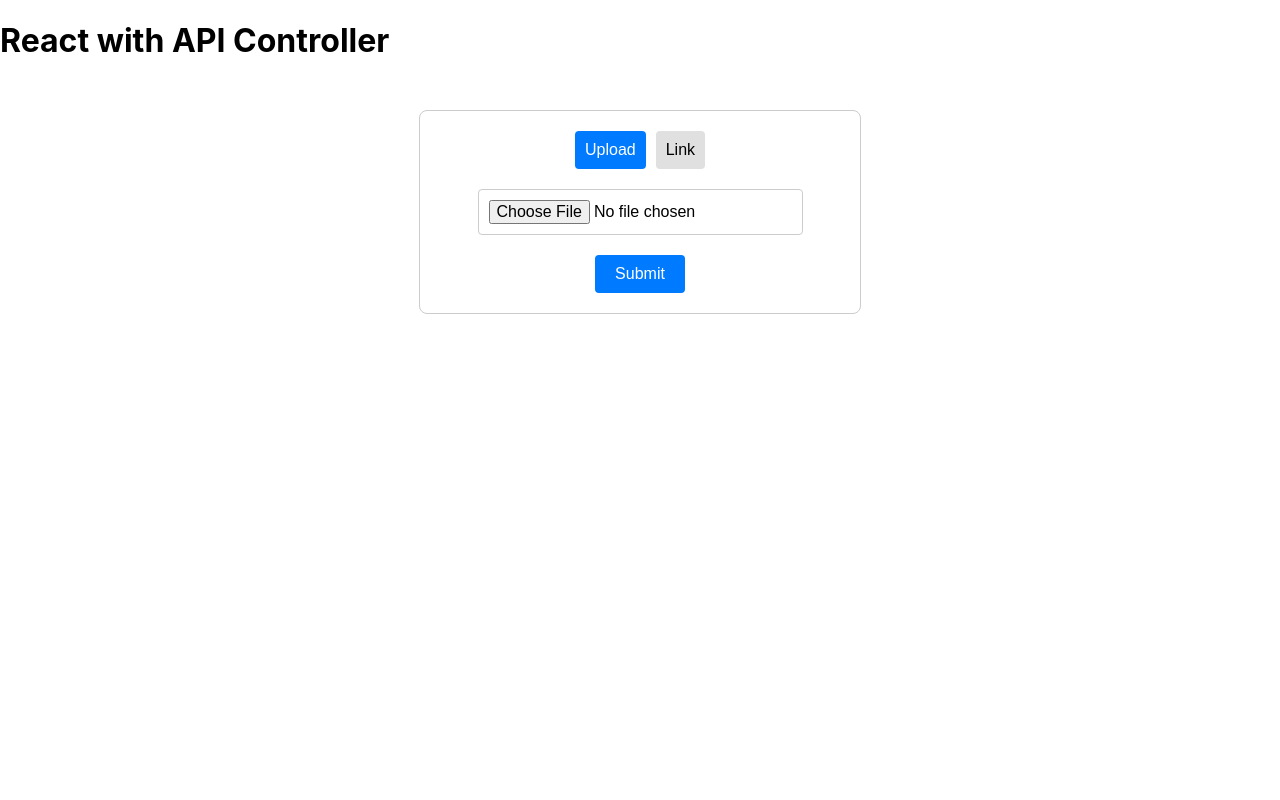
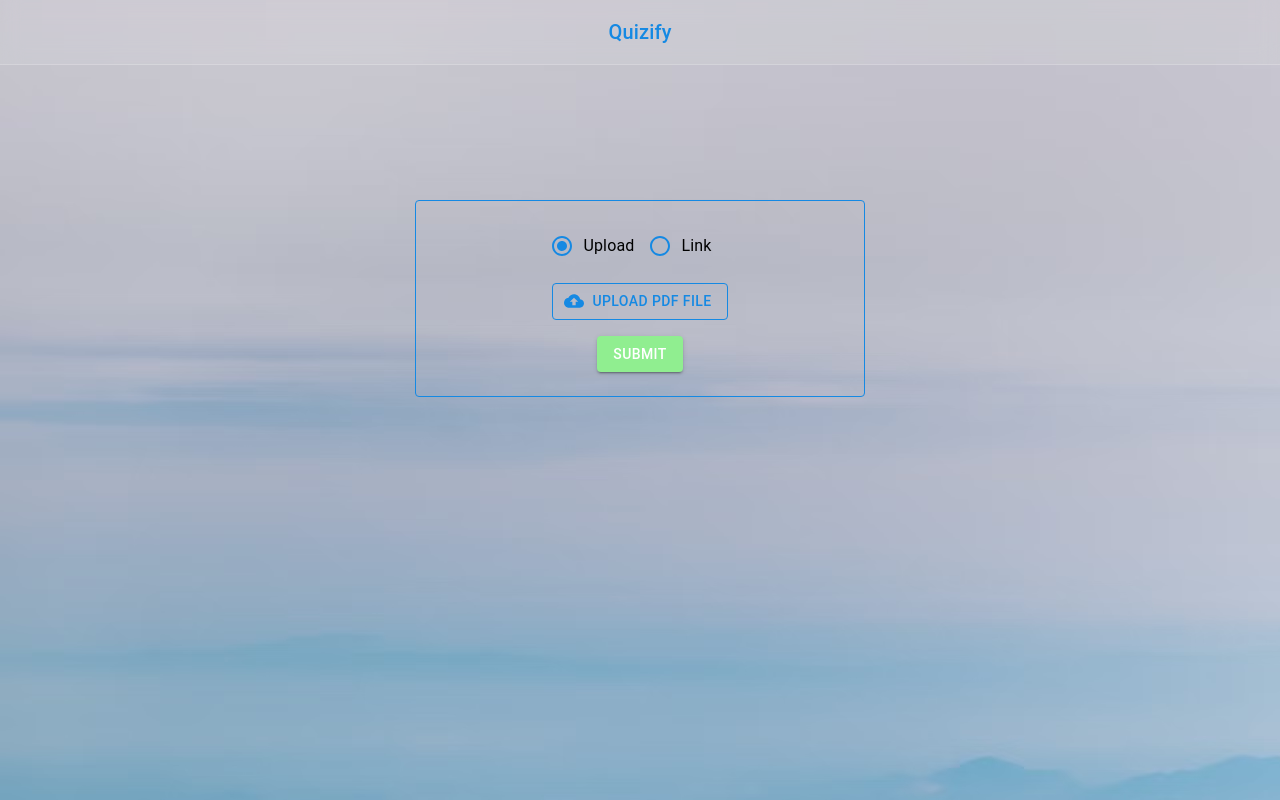
Before and after one commit to MatanelM/DynamicQuestions, a React (Create React App) app: page / in a window 1280 px wide. Built offline with nearby package versions, Linux system fonts and the light colour scheme.

Commit message:
added MUI

```diff
--- a/src/App.css
+++ b/src/App.css
@@ -1,5 +1,11 @@
 .App {
   text-align: center;
+}
+
+body{
+  padding-top: 150px;
+  background-color: #F0F8FF;
+  background-image: url('background.jpeg');
 }
 
 .App-logo {
--- a/src/App.js
+++ b/src/App.js
@@ -15,10 +15,11 @@ import {
     Grid
 } from '@mui/material';
 import { Favorite, FavoriteBorder } from '@mui/icons-material';
+import TopBar from "./components/StyledAppBar";
 const theme = createTheme({
   palette: {
       primary: {
-          main: '#007f66', // Darker green color
+          main: '#1589e3', // light green color
       },
       background: {
           default: '#f8fafc', // Light gray background
@@ -27,13 +28,9 @@ const theme = createTheme({
 });
 
 const App = () => {
-  const [data, setData] = useState(null);
   const [questions, setQuestions] = useState([]);
   const [loading, setLoading] = useState(false);
   const [loadingTime, setLoadingTime] = useState(0);
-  const [option, setOption] = useState("upload");
-  const [file, setFile] = useState(null);
-  const [link, setLink] = useState("");
   const [currentQuestionIndex, setCurrentQuestionIndex] = useState(0);
   const [hearts, setHearts] = useState(3);
   const [score, setScore] = useState(0);
@@ -46,13 +43,14 @@ const App = () => {
   }, []);
 
   const handleSubmit = async (file, option, link) => {
+    restartGame();
     try {
       const formData = new FormData();
       console.log(file, option, link)
       setLoading(true);
       if (option === "upload" && file) {
-        formData.append("file", file); // Add the file
-        const response = await axios.post("https://www.landa.wiki/questions/pdf_file", formData, {
+        formData.append("file", file);
+        const response = await axios.post("https://landa.wiki/questions/pdf_file", formData, {
             headers: {
               "Content-Type": "multipart/form-data",
             },
@@ -61,7 +59,7 @@ const App = () => {
         console.log("Response:", response.data);
         setQuestions(response.data.hobbies)
       } else if (option === "link" && link) {
-        const response = await axios.post("https://www.landa.wiki/questions/pdf_link", {"link": link}, {
+        const response = await axios.post("https://landa.wiki/questions/pdf_link", {"link": link}, {
             headers: {
               "Content-Type": "application/json",
             },
@@ -71,19 +69,20 @@ const App = () => {
         setQuestions(response.data.hobbies);
       }
       setLoading(false);
-      // Send the request
-    //   const response = await axios.post("http://127.0.0.1:5000/upload", formData, {
-    //     headers: {
-    //       "Content-Type": "multipart/form-data",
-    //     },
-    //   });
-
 
     } catch (error) {
       console.error("Error uploading:", error);
     }
   };
-
+  const restartGame = () => {
+    setQuestions([]);
+    setGameOver(false);
+    setCurrentQuestionIndex(0);
+    setHearts(3);
+    setScore(0);
+    setShowCorrectAnswer(false);
+    setSelectedAnswer(null);
+  }
   const handleAnswerClick = (answer) => {
       setSelectedAnswer(answer);
       setShowCorrectAnswer(true);
@@ -116,7 +115,7 @@ const App = () => {
 
   return (
     <div>
-      <h1>React with API Controller</h1>
+      <TopBar title="Quizify"></TopBar>
       <InputContainer handleSubmit={handleSubmit}></InputContainer>
       { loading? <Loading></Loading> : null}
 
@@ -129,8 +128,9 @@ const App = () => {
     display: 'flex',
     flexDirection: 'column',
     alignItems: 'center',
-    justifyContent: 'center',
+    justifyContent: 'start',
     minHeight: '100vh',
+    marginTop: '20px',
     padding: 2
   }}
 >
@@ -149,9 +149,9 @@ const App = () => {
       </Box>
        {gameOver ? (
          <Box>
-             <Typography variant="h4" align="center" gutterBottom>Game Over</Typography>
+             <Typography variant="h4" align="center" gutterBottom>Well Done!</Typography>
              <Typography align="center" gutterBottom>Your final score is {score}</Typography>
-             <Button variant="outlined" onClick={() => window.location.reload()}>Play again</Button>
+             <Button variant="outlined" onClick={() => restartGame()}>Play again</Button>
         </Box>
         ) : (
         <Box>
@@ -163,6 +163,7 @@ const App = () => {
                         <Grid item xs={12} sm={6} key={index}>
                          <Button
                           fullWidth
+                          style={{color:"#333333"}}
                            variant={selectedAnswer === option ? "contained" : "outlined"}
                           onClick={() => handleAnswerClick(option)}
                            disabled={selectedAnswer !== null}
@@ -173,42 +174,19 @@ const App = () => {
                     ))}
                 </Grid>
                 {showCorrectAnswer && (
+
                  <Box mt={2}>
                   <Typography>The correct answer is: {currentQuestion.correct_answer}</Typography>
+                  <Typography>{currentQuestion.explanation}</Typography>
                   <Button variant="outlined" onClick={handleNextQuestion} sx={{marginTop: 1}}>Next Question</Button>
                 </Box>
+
             )}
             </Box>
             )}
         </Paper>
     </Container>
     </ThemeProvider>
-
-    //   <div>
-    //   <h1>Parent Component</h1>
-    //   <h2>Questions:</h2>
-    //   <ul>
-    //     {questions.map((q, index) => (
-    //       <li key={index}>
-    //         <strong>Question:</strong> {q.question}
-    //         <ul>
-    //           <li>{q.answer1}</li>
-    //           <li>{q.answer2}</li>
-    //           <li>{q.answer3}</li>
-    //           <li>{q.answer4}</li>
-    //         </ul>
-    //         <div className="answer-container">
-    //           <span className="answer-label">Correct Answer: </span>
-    //           <span className="hidden-answer">{q.correct_answer}</span>
-    //         </div>
-    //         <div className="answer-container">
-    //           <span className="answer-label">Explanation: </span>
-    //           <span className="hidden-answer">{q.explanation}</span>
-    //         </div>
-    //       </li>
-    //     ))}
-    //   </ul>
-    // </div>
     : <div></div>
       }
 
--- a/src/components/InputContainer.js
+++ b/src/components/InputContainer.js
@@ -1,114 +1,128 @@
 import React, { useState } from "react";
+import {
+  Box,
+  Button,
+  FormControl,
+  FormControlLabel,
+  Radio,
+  RadioGroup,
+  TextField,
+  Input,
+  InputLabel,
+  Typography,
+} from "@mui/material";
+import CloudUploadIcon from "@mui/icons-material/CloudUpload";
 
-const InputContainer = ({handleSubmit}) => {
+const primaryColor = "#1589e3";
+const buttonBackround = "#90EE90"
+
+const InputContainer = ({ handleSubmit }) => {
   const [option, setOption] = useState("upload");
   const [file, setFile] = useState(null);
   const [link, setLink] = useState("");
+  const [fileName, setFileName] = useState("");
 
-  const handleOptionChange = (newOption) => {
-    setOption(newOption);
+  const handleOptionChange = (e) => {
+    setOption(e.target.value);
     setFile(null);
     setLink("");
+    setFileName("");
   };
 
   const handleFileChange = (e) => {
-    setFile(e.target.files[0]);
+    const selectedFile = e.target.files[0];
+    setFile(selectedFile);
+    setFileName(selectedFile ? selectedFile.name : "");
   };
 
   const handleUpload = () => {
-      handleSubmit(file, option, link);
-  }
+    handleSubmit(file, option, link);
+  };
+
   return (
-    <div style={styles.container}>
-      <div style={styles.switchContainer}>
-        <button
-          onClick={() => handleOptionChange("upload")}
-          style={{
-            ...styles.switchButton,
-            backgroundColor: option === "upload" ? "#007BFF" : "#E0E0E0",
-            color: option === "upload" ? "#FFF" : "#000",
-          }}
+    <Box
+      sx={{
+        display: "flex",
+        flexDirection: "column",
+        alignItems: "center",
+        padding: 3,
+        border: `1px solid ${primaryColor}`,
+        borderRadius: 1,
+        width: 400,
+        margin: "50px auto",
+      }}
+    >
+      <FormControl component="fieldset">
+        <RadioGroup
+          row
+          aria-label="upload-type"
+          name="upload-type"
+          value={option}
+          onChange={handleOptionChange}
         >
-          Upload
-        </button>
-        <button
-          onClick={() => handleOptionChange("link")}
-          style={{
-            ...styles.switchButton,
-            backgroundColor: option === "link" ? "#007BFF" : "#E0E0E0",
-            color: option === "link" ? "#FFF" : "#000",
-          }}
-        >
-          Link
-        </button>
-      </div>
+          <FormControlLabel
+            value="upload"
+            control={<Radio sx={{color: primaryColor, '&.Mui-checked':{color: primaryColor}}} />} // Use primary color for Radio
+            label="Upload"
+          />
+          <FormControlLabel
+            value="link"
+            control={<Radio sx={{color: primaryColor, '&.Mui-checked':{color: primaryColor}}} />} // Use primary color for Radio
+            label="Link"
+          />
+        </RadioGroup>
+      </FormControl>
 
-      <div style={styles.inputContainer}>
+      <Box sx={{ width: "100%", marginY: 2 }}>
         {option === "upload" ? (
-          <input type="file" onChange={handleFileChange} style={styles.input} />
+          <FormControl sx={{ width: "100%", display: "grid", placeItems: "center" }}>
+            <InputLabel htmlFor="upload-input"></InputLabel>
+            <Input
+              id="upload-input"
+              type="file"
+              onChange={handleFileChange}
+              style={{ display: "none" }}
+            />
+            <label htmlFor="upload-input">
+              <Button
+                component="span"
+                variant="outlined"
+                startIcon={<CloudUploadIcon />}
+                sx={{ color: primaryColor, borderColor: primaryColor }} // Use primary color for button
+              >
+                Upload PDF File
+              </Button>
+            </label>
+              {fileName && (
+                 <Typography variant="body2" sx={{ marginTop: 1 }}>
+                  {`File: ${fileName}`}
+                 </Typography>
+                )}
+
+          </FormControl>
         ) : (
-          <input
-            type="text"
-            placeholder="Enter a link"
+          <TextField
+            fullWidth
+            label="Enter a link"
+            variant="outlined"
             value={link}
             onChange={(e) => setLink(e.target.value)}
-            style={styles.input}
+            sx={{'& label.Mui-focused': {color: primaryColor},
+                '& .MuiInput-underline:after': {borderBottomColor: primaryColor},
+                '& .MuiOutlinedInput-root': {
+                  '& fieldset': {borderColor: primaryColor},
+                  '&:hover fieldset': {borderColor: primaryColor},
+                  '&.Mui-focused fieldset': {borderColor: primaryColor},
+              }}}
           />
         )}
-      </div>
+      </Box>
 
-      <button onClick={handleUpload} style={styles.button}>
+      <Button variant="contained" color="primary"  onClick={handleUpload} sx={{backgroundColor: buttonBackround, '&:hover': { backgroundColor: buttonBackround }}}>
         Submit
-      </button>
-    </div>
+      </Button>
+    </Box>
   );
 };
 
-
-const styles = {
-  container: {
-    display: "flex",
-    flexDirection: "column",
-    alignItems: "center",
-    padding: "20px",
-    border: "1px solid #CCC",
-    borderRadius: "8px",
-    width: "400px",
-    margin: "auto",
-    marginTop: "50px",
-  },
-  switchContainer: {
-    display: "flex",
-    justifyContent: "space-between",
-    marginBottom: "20px",
-  },
-  switchButton: {
-    flex: 1,
-    padding: "10px",
-    margin: "0 5px",
-    border: "none",
-    borderRadius: "4px",
-    cursor: "pointer",
-    fontSize: "16px",
-  },
-  inputContainer: {
-    marginBottom: "20px",
-  },
-  input: {
-    padding: "10px",
-    fontSize: "16px",
-    border: "1px solid #CCC",
-    borderRadius: "4px",
-  },
-  button: {
-    padding: "10px 20px",
-    backgroundColor: "#007BFF",
-    color: "#FFF",
-    border: "none",
-    borderRadius: "4px",
-    cursor: "pointer",
-    fontSize: "16px",
-  },
-};
-
 export default InputContainer;
--- /dev/null
+++ b/src/components/StyledAppBar.js
@@ -0,0 +1,38 @@
+import React from "react";
+import { AppBar, Toolbar, Typography, Box } from "@mui/material";
+import { styled } from "@mui/material/styles";
+
+const primaryColor = "#1589e3"; // Defining a primary color
+
+
+const StyledAppBar = styled(AppBar)(({ theme }) => ({
+  position: "fixed",
+  top: 0,
+  left: 0,
+  width: "100%",
+  zIndex: 1000,
+  backgroundColor: "rgba(255, 255, 255, 0.1)",
+  backdropFilter: "blur(10px)",
+  boxShadow: "none",
+  color: primaryColor,
+  borderBottom: "1px solid rgba(255, 255, 255, 0.2)",
+  [theme.breakpoints.down("sm")]: {
+    borderBottom: "none"
+  },
+}));
+
+const TopBar = ({ title }) => {
+  return (
+    <StyledAppBar>
+      <Toolbar>
+        <Box sx={{ flexGrow: 1, display: "flex", justifyContent: "center" }}>
+          <Typography variant="h6" component="div" align="center">
+            {title}
+          </Typography>
+        </Box>
+      </Toolbar>
+    </StyledAppBar>
+  );
+};
+
+export default TopBar;
--- a/src/index.css
+++ b/src/index.css
@@ -1,8 +1,6 @@
 body {
   margin: 0;
-  font-family: -apple-system, BlinkMacSystemFont, 'Segoe UI', 'Roboto', 'Oxygen',
-    'Ubuntu', 'Cantarell', 'Fira Sans', 'Droid Sans', 'Helvetica Neue',
-    sans-serif;
+  font-family: 'Roboto', sans-serif;
   -webkit-font-smoothing: antialiased;
   -moz-osx-font-smoothing: grayscale;
 }
```
Also changed, not shown: package.json (+6 -1 lines), src/components/Loading.js (+5 -3 lines), src/background.jpeg (added), 1 other file (tests, documents, lock files or other folders). Lines whose indentation alone changed are shown as unchanged.
